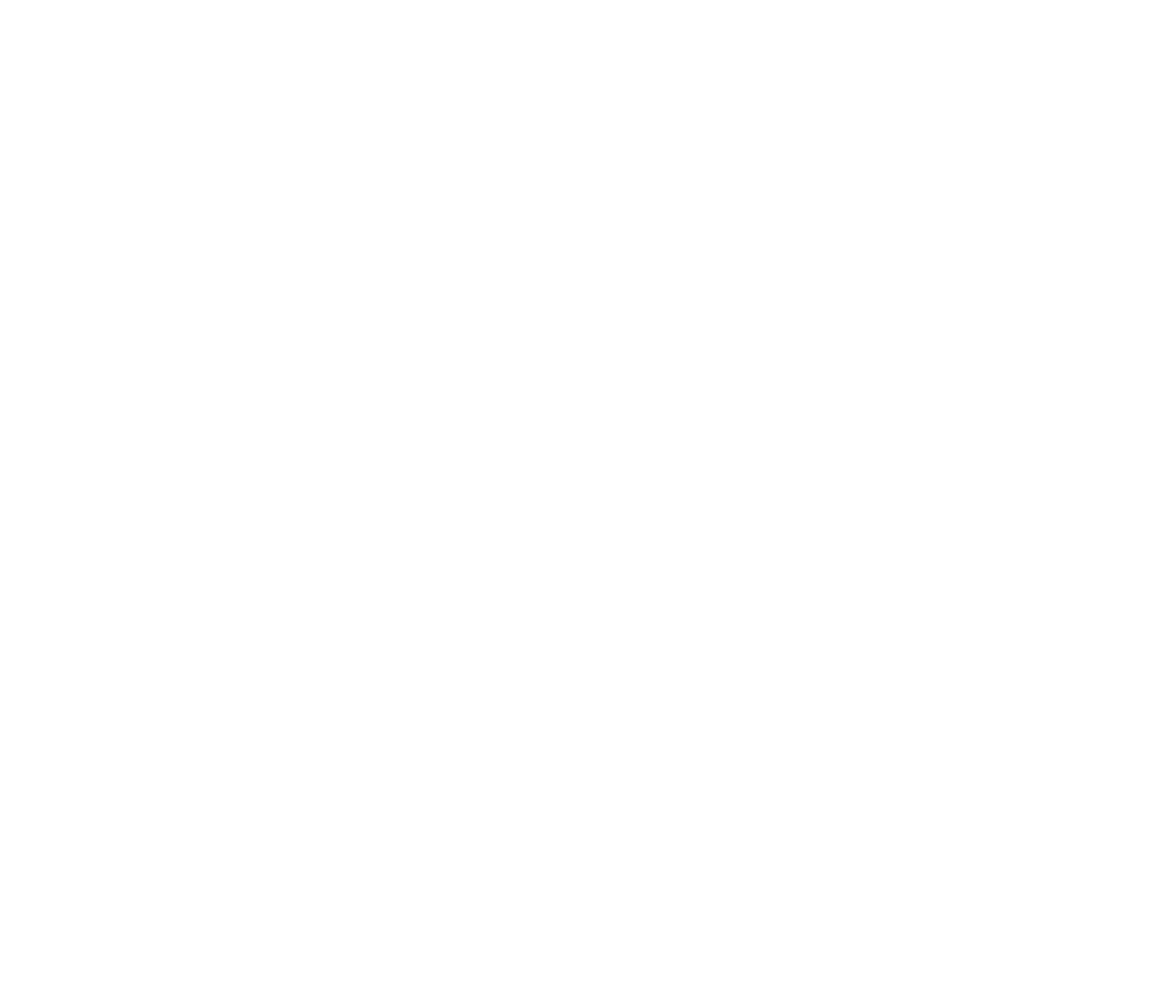
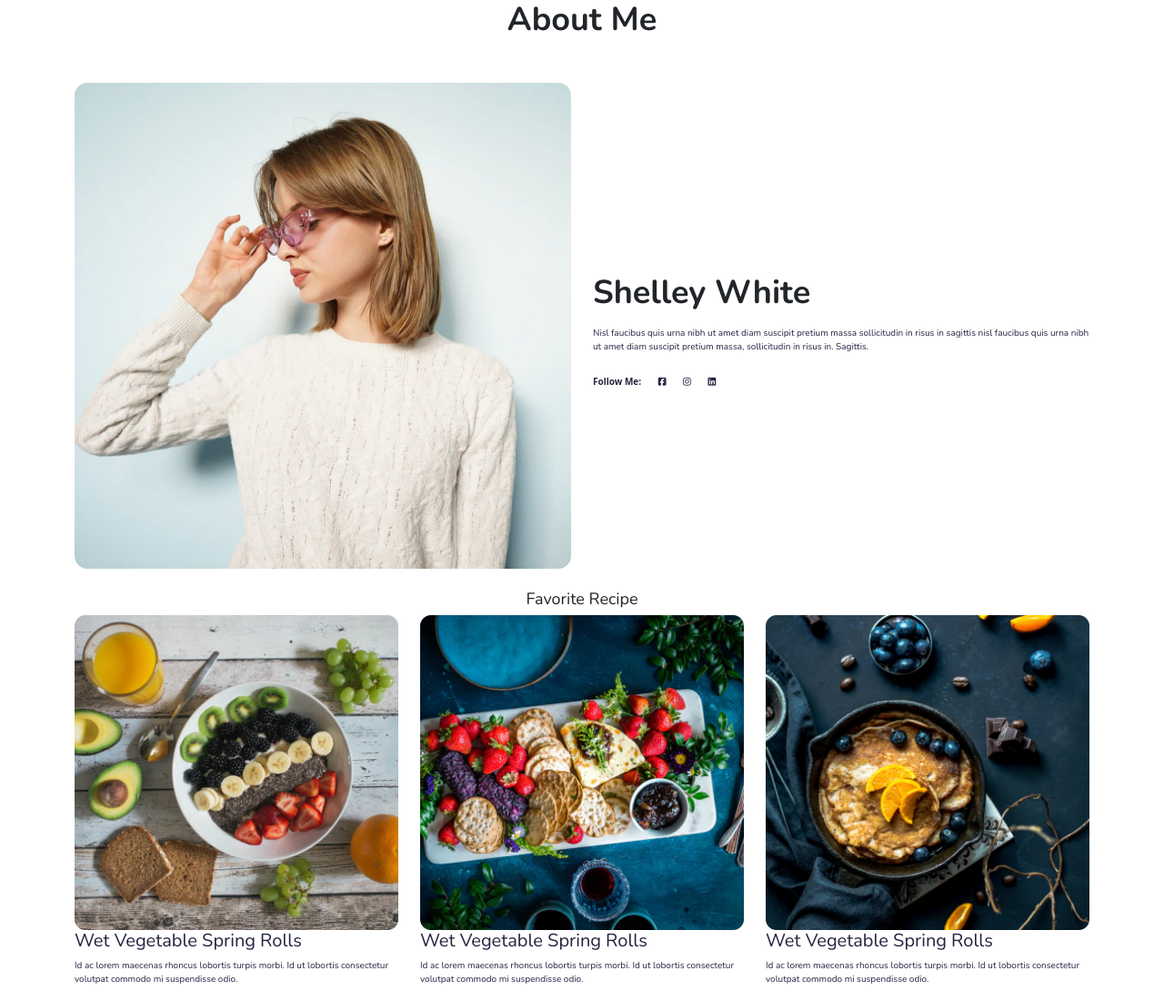
Before and after one commit to JessieVaught/portfolio-project, a plain HTML site: page about.html in a window 1280 px wide. Shown: the whole page at 91% size. Before the commit the page ends 800 px from the top, so only its background shows below. Drawn offline with nearby package versions, Linux system fonts and the light colour scheme.

Commit message:
Added about me page content

```diff
--- a/about.html
+++ b/about.html
@@ -4,9 +4,57 @@
     <meta charset="UTF-8">
     <meta http-equiv="X-UA-Compatible" content="IE=edge">
     <meta name="viewport" content="width=device-width, initial-scale=1.0">
-    <title>Document</title>
+    <title>About- Shelley White</title>
+
+    <link href="https://cdn.jsdelivr.net/npm/bootstrap@5.0.1/dist/css/bootstrap.min.css" rel="stylesheet" integrity="sha384-+0n0xVW2eSR5OomGNYDnhzAbDsOXxcvSN1TPprVMTNDbiYZCxYbOOl7+AMvyTG2x" crossorigin="anonymous">
+    <link rel="preconnect" href="https://fonts.gstatic.com">
+    <link href="https://fonts.googleapis.com/css2?family=Nunito:wght@400;700;800&family=Roboto&display=swap&family=Inter:wght@600&display=swap" rel="stylesheet">
+    <link rel="stylesheet" href="src/style.css">
+    <script src="https://kit.fontawesome.com/630592f5f0.js" crossorigin="anonymous"></script>
+    <script src="https://cdn.jsdelivr.net/npm/bootstrap@5.0.1/dist/js/bootstrap.bundle.min.js" integrity="sha384-gtEjrD/SeCtmISkJkNUaaKMoLD0//ElJ19smozuHV6z3Iehds+3Ulb9Bn9Plx0x4" crossorigin="anonymous"></script>
 </head>
 <body>
+    <h1 class="d-block">About Me</h1>
+
+    <div class="container">
+        <div class="row mt-5 d-flex justify-content-around">
+            <div class="col">
+                <div class="row mb-3"><img src="images/Rectangle 110Shelly White.jpg" alt=""></div>
+            </div>
+            <div class="col d-flex align-items-start flex-column">
+                <div class="mt-auto"><h1>Shelley White</h1></div>
+                <div class="mt-2 mb-2"><p>Nisl faucibus quis urna nibh ut amet diam suscipit pretium massa sollicitudin in risus in sagittis nisl faucibus quis urna nibh ut amet  diam suscipit pretium massa, sollicitudin in risus in. Sagittis.</p></div>
+                <div class="mb-auto"><h4>Follow Me:
+                    <a href="www.facebook.com" class="ms-3"><i class="fab fa-facebook-square"></i></a>
+                    <a href="www.instagram.com" class="ms-3"><i class="fab fa-instagram"></i></a>
+                    <a href="www.linkedin.com" class="ms-3"><i class="fab fa-linkedin"></i></a>
+                </h4></div>
+            </div>
+        </div>
+    </div>
+
+    <div class="container">
+    <h2  class="text-center font-weight-italic">Favorite Recipe</h2>
+    <div class="cards">
+        <div class="row d-flex justify-content-around">
+            <div class="col-4">
+                <div class="row"><img src="images/Rectangle 110linefruit.jpg" alt=""></div>
+                <div class="row"><h3>Wet Vegetable Spring Rolls</h3></div>
+                <div class="row"><p>Id ac lorem maecenas rhoncus lobortis turpis morbi. Id ut lobortis consectetur volutpat commodo mi suspendisse odio.</p></div>
+            </div>
+            <div class="col-4">
+                <div class="row"><img src="images/Rectangle 110tray.jpg" alt=""></div>
+                <div class="row"><h3>Wet Vegetable Spring Rolls</h3></div>
+                <div class="row"><p>Id ac lorem maecenas rhoncus lobortis turpis morbi. Id ut lobortis consectetur volutpat commodo mi suspendisse odio.</p></div>
+            </div>
+            <div class="col-4">
+                <div class="row"><img src="images/Rectangle 110skillet.jpg" alt=""></div>
+                <div class="row"><h3>Wet Vegetable Spring Rolls</h3></div>
+                <div class="row"><p>Id ac lorem maecenas rhoncus lobortis turpis morbi. Id ut lobortis consectetur volutpat commodo mi suspendisse odio.</p></div>
+            </div>
+        </div>
+    </div>
+    </div>
 
 </body>
 </html>
--- a/src/style.css
+++ b/src/style.css
@@ -12,12 +12,13 @@ h1, h2, h3, p {
 }
 
 h1 {
-    font-size: 60px;
+    font-size: 36px;
+    text-align: center;
+    font-weight: 700;
 }
 
 h2 {
-    display: block;
-    font-size: 20px;
+    font-size: 18px;
     line-height: 35px;
     max-width: 560px;
     margin: auto;
@@ -28,10 +29,16 @@ h3 {
     line height 38 px;
     color: #272142;
 }
+
+h4, a {
+    color: #272142;
+    font-size: 10px;
+    font-weight: bold;
+}
 p {
-    background-color: aquamarine;
-    color: grey;
+    color: #272142;
     font-family: 'Nunito', sans-serif;
+    font-size: 10px;
 }
 
 
```
Also changed, not shown: index.html (+2 -2 lines), images/Rectangle 110Shelly White.jpg (added), images/Rectangle 110linefruit.jpg (added), images/Rectangle 110skillet.jpg (added), images/Rectangle 110tray.jpg (added).
